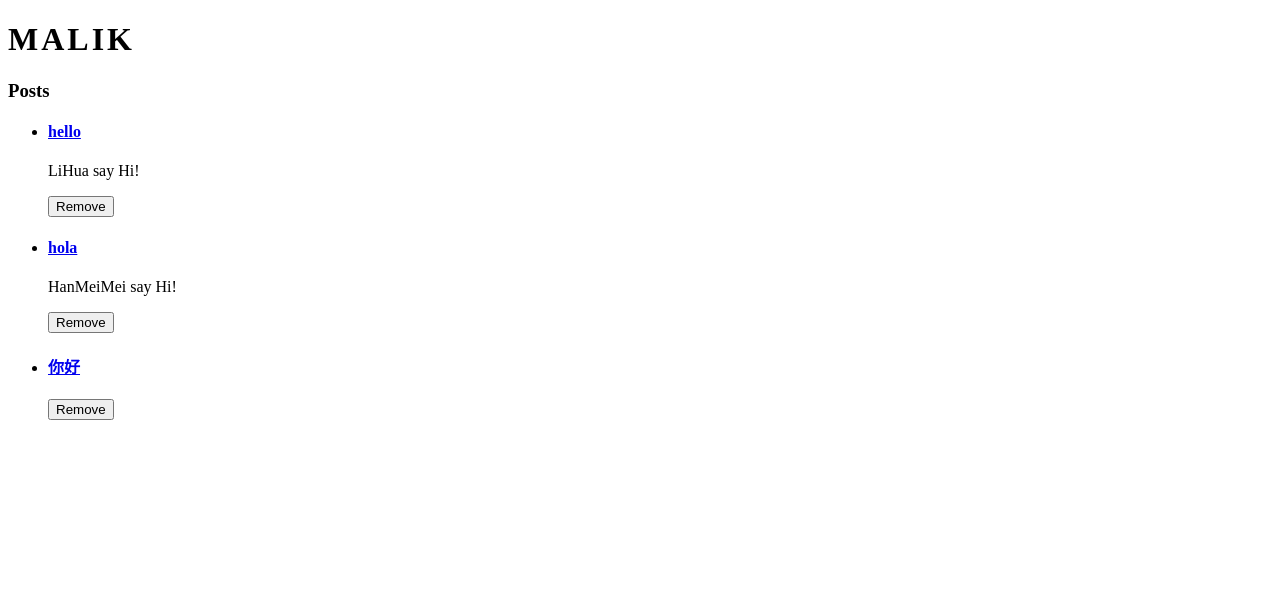
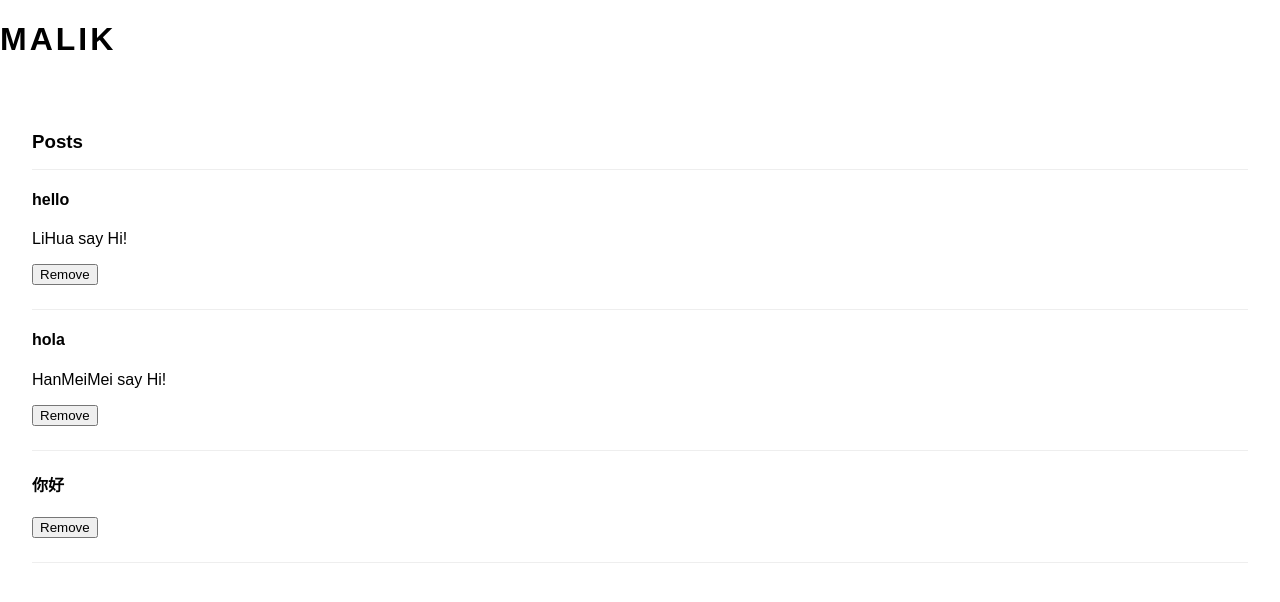
Before and after one commit to jaspermalik/Angular_Course, an Angular app: page /posts in a window 1280 px wide. Shown: the top 602 px of the page. Built offline with nearby package versions, Linux system fonts and the light colour scheme.

Commit message:
content style

```diff
--- a/src/app/app.component.html
+++ b/src/app/app.component.html
@@ -1,2 +1,4 @@
 <h1>{{ title }}</h1>
-<router-outlet></router-outlet>
+<div class="container">
+  <router-outlet></router-outlet>
+</div>
--- a/src/app/modules/post/components/post-item/post-item.component.html
+++ b/src/app/modules/post/components/post-item/post-item.component.html
@@ -1,4 +1,4 @@
-<li>
+<div class="list__item">
   <h4>
     <!-- <a title="{{ entity.title }}">{{ entity.title }}</a> -->
     <!-- <a [title]="entity.title">{{ entity.title }}</a> -->
@@ -10,4 +10,4 @@
   </h4>
   <p *ngIf="entity.body">{{ entity.body }}</p>
   <p><button (click)="onClick(entity)">Remove</button></p>
-</li>
+</div>
--- a/src/app/modules/post/post.component.html
+++ b/src/app/modules/post/post.component.html
@@ -1,8 +1,8 @@
-<h3>{{ title }}</h3>
-<ul>
+<h3 class="title">{{ title }}</h3>
+<div class="list">
   <app-post-item
     *ngFor="let entity of entities"
     [entity]="entity"
     (remove)="removeItem($event)"
   ></app-post-item>
-</ul>
+</div>
--- a/src/styles.css
+++ b/src/styles.css
@@ -1 +1,26 @@
-/* You can add global styles to this file, and also import other style files */
+body {
+  font-family: Arial, Helvetica, sans-serif;
+  padding: 0;
+  margin: 0;
+}
+
+a {
+  text-decoration: none;
+  color: #000;
+}
+
+.list__item {
+  border-bottom: 1px solid #eee;
+  padding-bottom: 8px;
+}
+
+.title {
+  border-bottom: 1px solid #eee;
+  padding-bottom: 16px;
+}
+
+.container {
+  /* max-width: 900px; */
+  /* margin: 0 auto; */
+  padding: 32px;
+}
```
